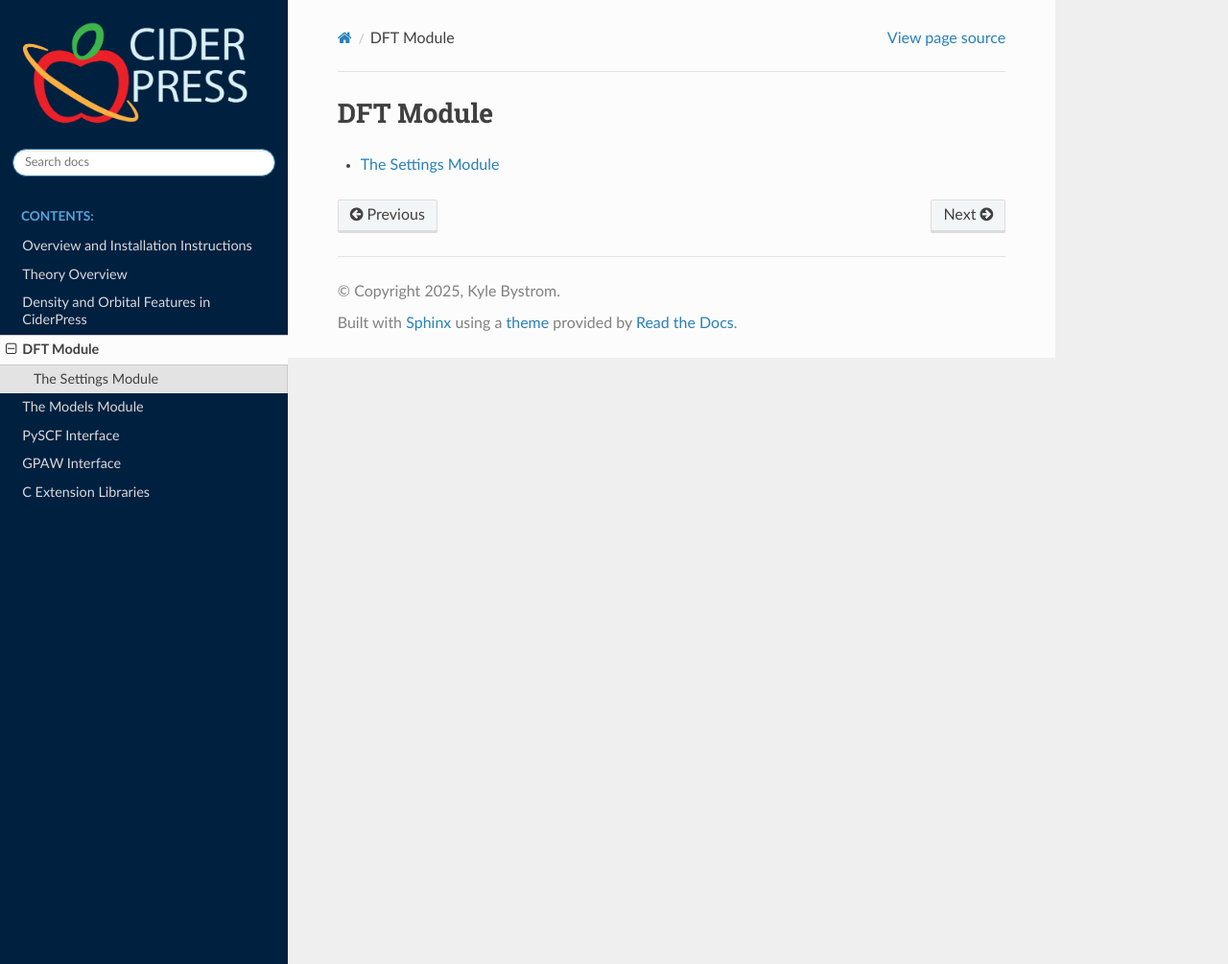
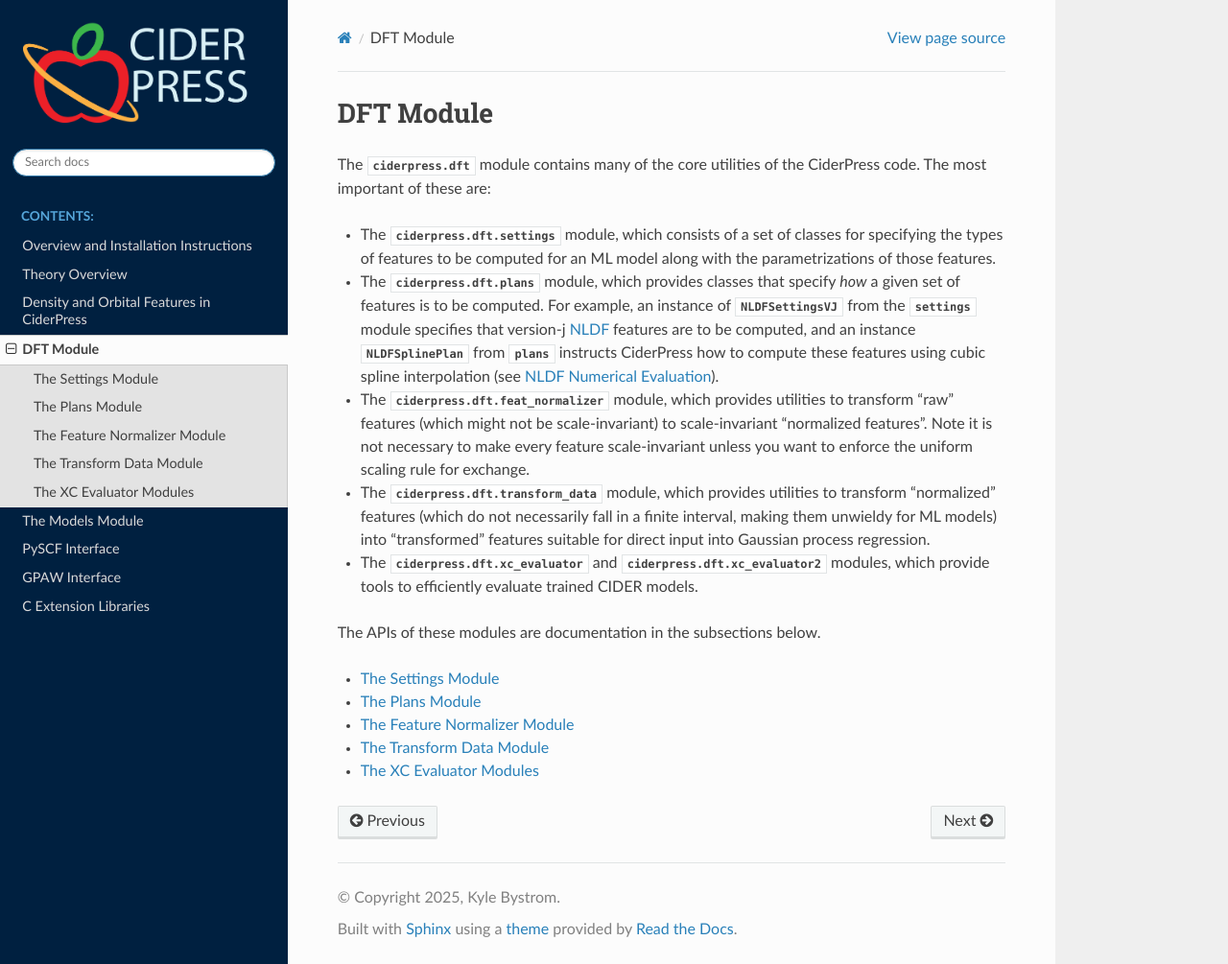
Before and after one commit to mir-group/CiderPress, a Sphinx documentation site: the page built from docs/ciderpress/dft/dft.rst, in a window 1280 px wide and 1005 px high. Shown: the whole window at 96% size. Built offline with Sphinx 7.4.7 and the Read the Docs theme 3.1.0, drawn with Linux system fonts in a browser that asks for light colours.

Commit message:
update docs: GP theory and ciderpress.dft module

```diff
--- a/docs/ciderpress/dft/dft.rst
+++ b/docs/ciderpress/dft/dft.rst
@@ -1,7 +1,40 @@
 DFT Module
 ==========
 
+The :py:mod:`ciderpress.dft` module contains many of the core utilities
+of the CiderPress code. The most important of these are:
+
+* The :py:mod:`ciderpress.dft.settings` module, which consists of a set
+  of classes for specifying the types of features to be computed
+  for an ML model along with the parametrizations of those features.
+* The :py:mod:`ciderpress.dft.plans` module, which provides classes
+  that specify *how* a given set of features is to be computed.
+  For example, an instance of :py:class:`NLDFSettingsVJ` from the
+  :py:mod:`settings` module specifies that version-j :ref:`NLDF <nldf_feat>`
+  features are to be computed, and an instance :py:class:`NLDFSplinePlan`
+  from :py:mod:`plans` instructs CiderPress how to compute these
+  features using cubic spline interpolation (see
+  :ref:`NLDF Numerical Evaluation <nldf_numerical>`).
+* The :py:mod:`ciderpress.dft.feat_normalizer` module, which provides
+  utilities to transform "raw" features (which might not be scale-invariant)
+  to scale-invariant "normalized features". Note it is not necessary to make
+  every feature scale-invariant unless you want to enforce the uniform
+  scaling rule for exchange.
+* The :py:mod:`ciderpress.dft.transform_data` module, which provides
+  utilities to transform "normalized" features (which do not necessarily fall
+  in a finite interval, making them unwieldy for ML models) into
+  "transformed" features suitable for direct input into Gaussian process
+  regression.
+* The :py:mod:`ciderpress.dft.xc_evaluator` and :py:mod:`ciderpress.dft.xc_evaluator2`
+  modules, which provide tools to efficiently evaluate trained CIDER models.
+
+The APIs of these modules are documentation in the subsections below.
+
 .. toctree::
-   :maxdepth: 2
+   :maxdepth: 1
 
    settings
+   plans
+   feat_normalizer
+   transform_data
+   xc_evaluator
--- /dev/null
+++ b/docs/ciderpress/dft/feat_normalizer.rst
@@ -0,0 +1,7 @@
+.. _feat_normalizer_module:
+
+The Feature Normalizer Module
+=============================
+
+.. automodule:: ciderpress.dft.feat_normalizer
+   :members:
--- /dev/null
+++ b/docs/ciderpress/dft/plans.rst
@@ -0,0 +1,7 @@
+.. _plans_module:
+
+The Plans Module
+================
+
+.. automodule:: ciderpress.dft.plans
+   :members:
--- /dev/null
+++ b/docs/ciderpress/dft/transform_data.rst
@@ -0,0 +1,7 @@
+.. _transform_data_module:
+
+The Transform Data Module
+=========================
+
+.. automodule:: ciderpress.dft.transform_data
+   :members:
--- /dev/null
+++ b/docs/ciderpress/dft/xc_evaluator.rst
@@ -0,0 +1,10 @@
+.. _xc_evaluator_module:
+
+The XC Evaluator Modules
+========================
+
+.. automodule:: ciderpress.dft.xc_evaluator
+   :members:
+
+.. automodule:: ciderpress.dft.xc_evaluator2
+   :members:
--- a/docs/refs/refs.bib
+++ b/docs/refs/refs.bib
@@ -131,3 +131,12 @@ url = {http://www.ncbi.nlm.nih.gov/pubmed/10062328},
 volume = {77},
 year = {1996}
 }
+
+@book{Rasmussen2006,
+title = {Gaussian {{Processes}} for {{Machine Learning}}},
+author = {Rasmussen, Carl Edward and Williams, C K I},
+year = {2006},
+publisher = {The MIT Press, Cambridge, MA, USA},
+isbn = {0-262-18253-X},
+keywords = {1,bayesian inference,gaussian processes,gaussian processes in a,in this section,introduction and overview,kernel methods,nonparametric statistics,nutshell,reasoning be-,we introduce the basic}
+}
--- /dev/null
+++ b/docs/theory/nldf_numerical.rst
@@ -0,0 +1,4 @@
+.. _nldf_numerical:
+
+Numerical Evaluation of NLDF Features
+=====================================
--- a/docs/theory/theory.rst
+++ b/docs/theory/theory.rst
@@ -10,3 +10,5 @@ particularly machine learning-based functionals.
    :caption: Contents:
 
    uniform_scaling
+   gp
+   nldf_numerical
```
Also changed, not shown: docs/theory/gp.rst (added, +109 -0 lines), 1 other file.
